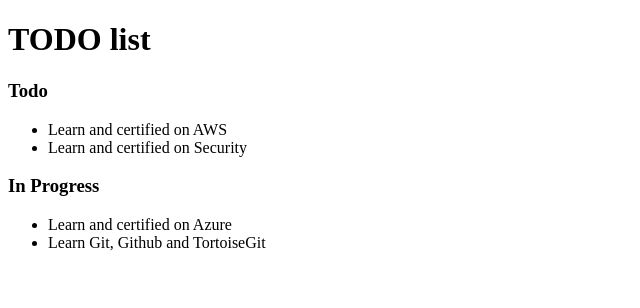
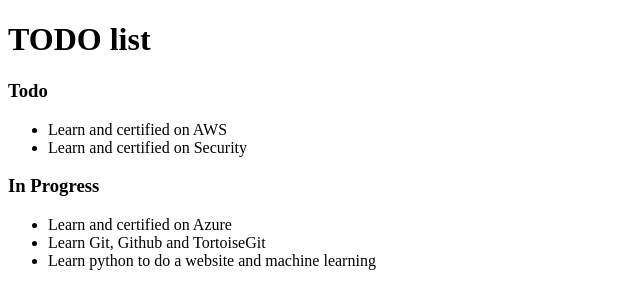
Before and after one commit to JosephPatrickDonnelly/TODO, a plain HTML site: page index.html in a window 1280 px wide. Shown: the whole page, without its empty margins (0-640 px from the left). Drawn offline with Linux system fonts and the light colour scheme.

Commit message:
created skeleton HTML for TODO App  and added python #2

```diff
--- a/index.html
+++ b/index.html
@@ -17,6 +17,7 @@
 		<ul>
 			<li>Learn and certified on Azure</li>
 			<li>Learn Git, Github and TortoiseGit</li>
+			<li>Learn python to do a website and machine learning</li>
 		</ul>
 
 
```
